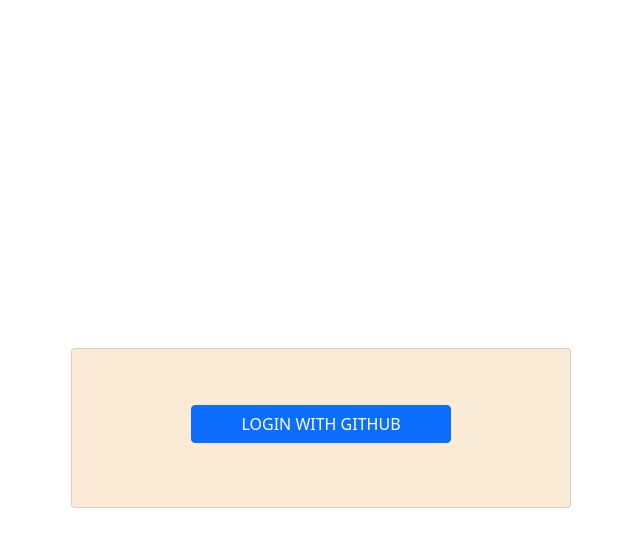
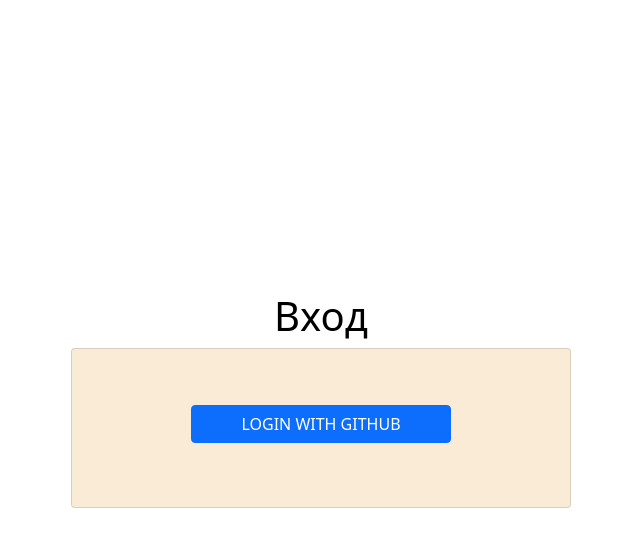
Before and after one commit to mur4d1n/random-number-django-server, a Django app: page /login/ in a window 1280 px wide. Shown: the top 547 px of the page, without its empty margins (319-959 px from the left). Run offline with Django 4.2, Linux system fonts and the light colour scheme.

Commit message:
Исправление html-шаблонов и стиля заголовка раздела

```diff
--- a/randNum/templates/randNum/base.html
+++ b/randNum/templates/randNum/base.html
@@ -13,7 +13,7 @@
 <body>
 <div class="container-fluid">
             <div>
-                <h1 class="text-white text-center">
+                <h1 class="text-black text-center">
                     {% block title %}
                     {% endblock %}
                 </h1>
--- a/randNum/templates/randNum/index.html
+++ b/randNum/templates/randNum/index.html
@@ -1,6 +1,6 @@
 {% extends 'randNum/base.html' %}
 
-{% block title %}HOME{% endblock %}
+{% block title %}Генератор случайных чисел{% endblock %}
 {% block content %}
     <script
   src="https://code.jquery.com/jquery-1.11.3.min.js"
@@ -30,5 +30,8 @@
         <div class="col-sm-12 mb-3">
             <h4 id="random-number" class="text-center">{{ randNum }}</h4>
         </div>
+        <br>
+        <p>Выполнен вход через Github как {{ user.username }}</p>
+        <a href="#">Выйти</a>
     </div>
 {% endblock %}
--- a/randNum/templates/randNum/login.html
+++ b/randNum/templates/randNum/login.html
@@ -1,5 +1,5 @@
 {% extends 'randNum/base.html' %}
-{% block title %}Sign in{% endblock %}
+{% block title %}Вход{% endblock %}
 {% block content %}
     <div class="row">
         <div class="col-md-8 mx-auto social-container my-2 order-md-1">
```
